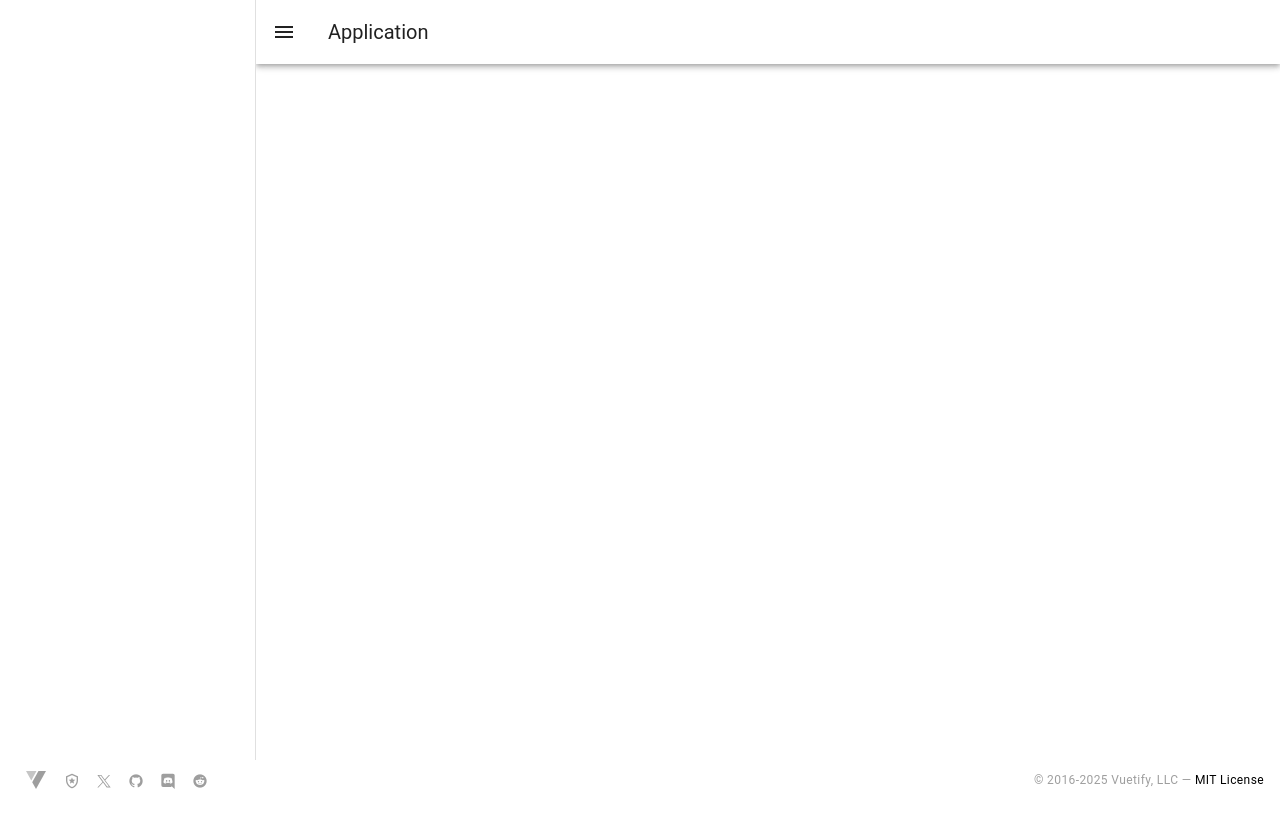
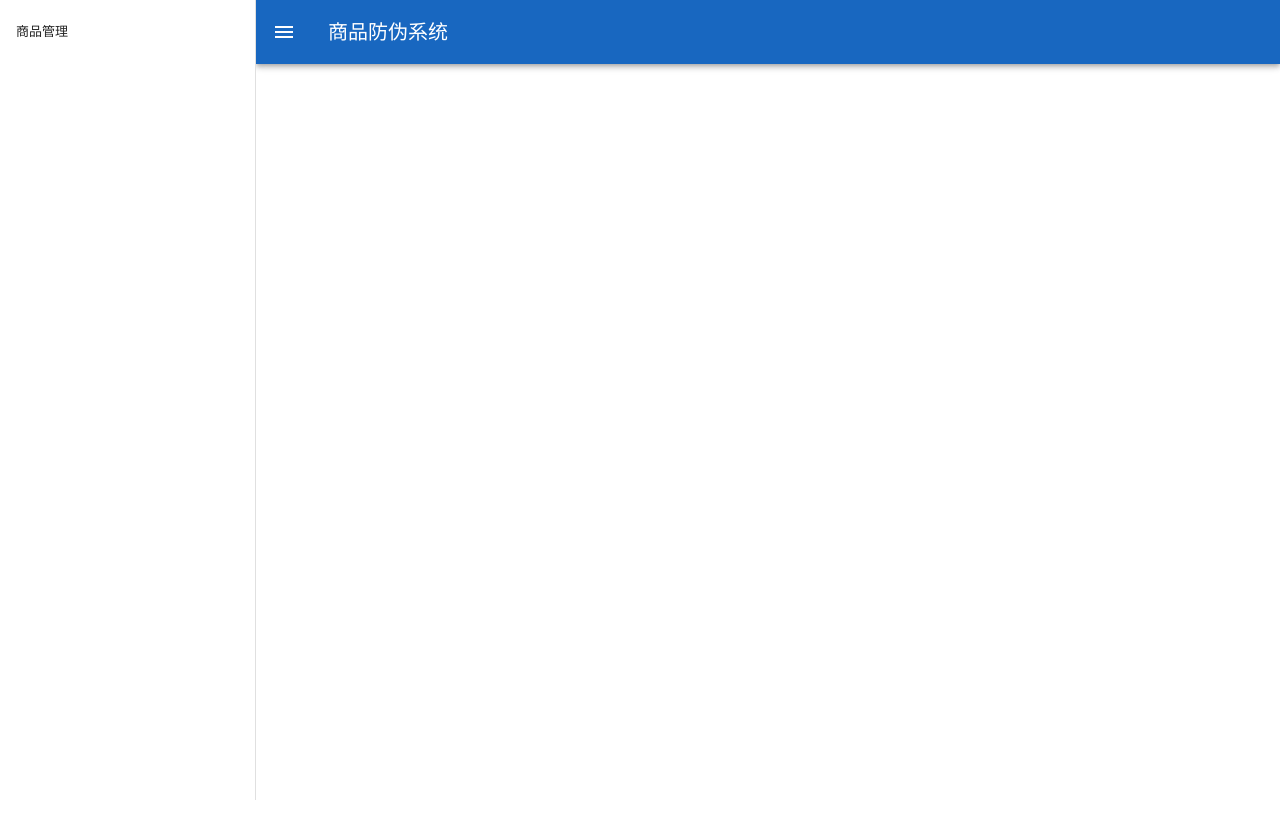
Before and after one commit to APeng215/AnticounterfeitFrontend, a Vue app: page / in a window 1280 px wide. After the commit the page ends 800 px from the top, so only its background shows below. Built offline with nearby package versions, Linux system fonts and the light colour scheme.

Commit message:
Initial commit

```diff
--- a/src/components/AppFooter.vue
+++ /dev/null
@@ -1,79 +0,0 @@
-<template>
-  <v-footer height="40" app>
-    <a
-      v-for="item in items"
-      :key="item.title"
-      :href="item.href"
-      :title="item.title"
-      class="d-inline-block mx-2 social-link"
-      rel="noopener noreferrer"
-      target="_blank"
-    >
-      <v-icon
-        :icon="item.icon"
-        :size="item.icon === '$vuetify' ? 24 : 16"
-      />
-    </a>
-
-    <div
-      class="text-caption text-disabled"
-      style="position: absolute; right: 16px;"
-    >
-      &copy; 2016-{{ (new Date()).getFullYear() }} <span class="d-none d-sm-inline-block">Vuetify, LLC</span>
-      —
-      <a
-        class="text-decoration-none on-surface"
-        href="https://vuetifyjs.com/about/licensing/"
-        rel="noopener noreferrer"
-        target="_blank"
-      >
-        MIT License
-      </a>
-    </div>
-  </v-footer>
-</template>
-
-<script setup>
-  const items = [
-    {
-      title: 'Vuetify Documentation',
-      icon: `$vuetify`,
-      href: 'https://vuetifyjs.com/',
-    },
-    {
-      title: 'Vuetify Support',
-      icon: 'mdi-shield-star-outline',
-      href: 'https://support.vuetifyjs.com/',
-    },
-    {
-      title: 'Vuetify X',
-      icon: ['M2.04875 3.00002L9.77052 13.3248L1.99998 21.7192H3.74882L10.5519 14.3697L16.0486 21.7192H22L13.8437 10.8137L21.0765 3.00002H19.3277L13.0624 9.76874L8.0001 3.00002H2.04875ZM4.62054 4.28821H7.35461L19.4278 20.4308H16.6937L4.62054 4.28821Z'],
-      href: 'https://x.com/vuetifyjs',
-    },
-    {
-      title: 'Vuetify GitHub',
-      icon: `mdi-github`,
-      href: 'https://github.com/vuetifyjs/vuetify',
-    },
-    {
-      title: 'Vuetify Discord',
-      icon: ['M22,24L16.75,19L17.38,21H4.5A2.5,2.5 0 0,1 2,18.5V3.5A2.5,2.5 0 0,1 4.5,1H19.5A2.5,2.5 0 0,1 22,3.5V24M12,6.8C9.32,6.8 7.44,7.95 7.44,7.95C8.47,7.03 10.27,6.5 10.27,6.5L10.1,6.33C8.41,6.36 6.88,7.53 6.88,7.53C5.16,11.12 5.27,14.22 5.27,14.22C6.67,16.03 8.75,15.9 8.75,15.9L9.46,15C8.21,14.73 7.42,13.62 7.42,13.62C7.42,13.62 9.3,14.9 12,14.9C14.7,14.9 16.58,13.62 16.58,13.62C16.58,13.62 15.79,14.73 14.54,15L15.25,15.9C15.25,15.9 17.33,16.03 18.73,14.22C18.73,14.22 18.84,11.12 17.12,7.53C17.12,7.53 15.59,6.36 13.9,6.33L13.73,6.5C13.73,6.5 15.53,7.03 16.56,7.95C16.56,7.95 14.68,6.8 12,6.8M9.93,10.59C10.58,10.59 11.11,11.16 11.1,11.86C11.1,12.55 10.58,13.13 9.93,13.13C9.29,13.13 8.77,12.55 8.77,11.86C8.77,11.16 9.28,10.59 9.93,10.59M14.1,10.59C14.75,10.59 15.27,11.16 15.27,11.86C15.27,12.55 14.75,13.13 14.1,13.13C13.46,13.13 12.94,12.55 12.94,11.86C12.94,11.16 13.45,10.59 14.1,10.59Z'],
-      href: 'https://community.vuetifyjs.com/',
-    },
-    {
-      title: 'Vuetify Reddit',
-      icon: `mdi-reddit`,
-      href: 'https://reddit.com/r/vuetifyjs',
-    },
-  ]
-</script>
-
-<style scoped lang="sass">
-  .social-link :deep(.v-icon)
-    color: rgba(var(--v-theme-on-background), var(--v-disabled-opacity))
-    text-decoration: none
-    transition: .2s ease-in-out
-
-    &:hover
-      color: rgba(25, 118, 210, 1)
-</style>
--- /dev/null
+++ b/src/components/GoodsManagement.vue
@@ -0,0 +1,14 @@
+<script>
+export default {
+  name: "GoodsManagement"
+
+}
+</script>
+
+<template>
+
+</template>
+
+<style scoped>
+
+</style>
--- a/src/components/Management.vue
+++ b/src/components/Management.vue
@@ -1,29 +1,42 @@
+<script>
+export default {
+  data() {
+    return {
+      drawer: true,
+      tabNavs: [
+        {
+          title: "sa",
+          value: "sa",
+        }
+      ],
+      currentTab: null,
+    }
+  },
+  methods: {
+    navigateTab(tab) {
+      this.currentTab = tab;
+    }
+  }
+}
+</script>
+
 <template>
-  <v-app id="inspire">
+  <v-app>
     <v-navigation-drawer v-model="drawer">
-      <!--  -->
+      <v-list nav :items="tabNavs">
+        <v-list-item title="商品管理" @click="navigateTab('a')" />
+      </v-list>
+
     </v-navigation-drawer>
 
-    <v-app-bar>
+    <v-app-bar color="primary">
       <v-app-bar-nav-icon @click="drawer = !drawer"></v-app-bar-nav-icon>
 
-      <v-app-bar-title>Application</v-app-bar-title>
+      <v-app-bar-title>商品防伪系统</v-app-bar-title>
     </v-app-bar>
 
     <v-main>
-      <!--  -->
+      <component :is="currentTab"/>
     </v-main>
   </v-app>
 </template>
-
-<script setup>
-import { ref } from 'vue'
-
-const drawer = ref(null)
-</script>
-
-<script>
-export default {
-  data: () => ({ drawer: null }),
-}
-</script>
--- a/src/layouts/default.vue
+++ b/src/layouts/default.vue
@@ -2,8 +2,6 @@
   <v-main>
     <router-view />
   </v-main>
-
-  <AppFooter />
 </template>
 
 <script setup>
--- a/src/pages/index.vue
+++ b/src/pages/index.vue
@@ -3,5 +3,4 @@
 </template>
 
 <script setup>
-import Management from '@/components/Management.vue'
 </script>
```
